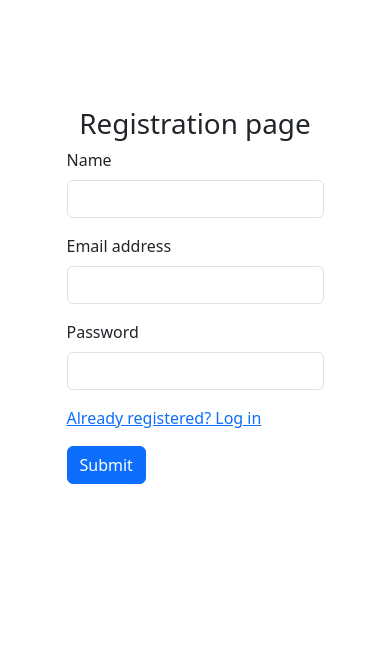
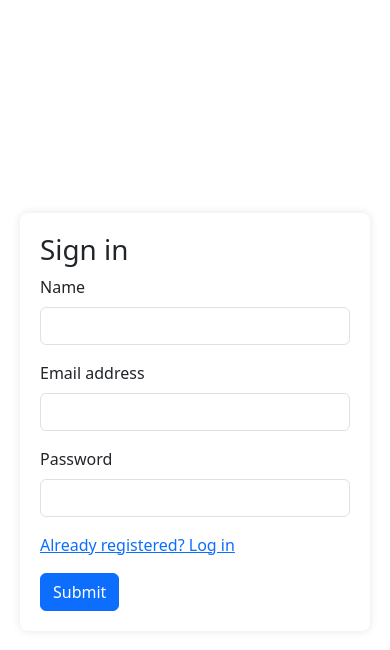
Before and after one commit to TsNikolay/Expense-Managment-App, a React (Create React App) app in the folder client/: page /registration in a window 390 px wide. Shown: the top 650 px of the page. Built offline with nearby package versions, Linux system fonts and the light colour scheme.

Commit message:
Log in and Sign up pages were styled

```diff
--- a/client/public/index.html
+++ b/client/public/index.html
@@ -6,12 +6,16 @@
     <meta name="theme-color" content="#000000" />
     <meta name="description" content="Web site created using create-react-app" />
 
-    <link href="https://cdn.jsdelivr.net/npm/bootstrap@5.3.2/dist/css/bootstrap.min.css" rel="stylesheet" integrity="sha384-T3c6CoIi6uLrA9TneNEoa7RxnatzjcDSCmG1MXxSR1GAsXEV/Dwwykc2MPK8M2HN" crossorigin="anonymous">
+    <link
+      href="https://cdn.jsdelivr.net/npm/bootstrap@5.3.2/dist/css/bootstrap.min.css"
+      rel="stylesheet"
+      integrity="sha384-T3c6CoIi6uLrA9TneNEoa7RxnatzjcDSCmG1MXxSR1GAsXEV/Dwwykc2MPK8M2HN"
+      crossorigin="anonymous"
+    />
     <title>Expense Management App</title>
   </head>
   <body>
     <noscript>You need to enable JavaScript to run this app.</noscript>
     <div id="root"></div>
-
   </body>
 </html>
--- a/client/src/components/UI/Loading.js
+++ b/client/src/components/UI/Loading.js
@@ -2,9 +2,10 @@ import React from "react";
 
 const Loading = () => {
   return (
-    <div className="spinner-grow" role="status">
-      <span className="visually-hidden">Loading...</span>
-    </div>
+    <button class="btn btn-primary" type="button" disabled>
+      <span class="spinner-grow spinner-grow-sm" aria-hidden="true"></span>
+      <span role="status">Loading...</span>
+    </button>
   );
 };
 
--- a/client/src/pages/Login.js
+++ b/client/src/pages/Login.js
@@ -6,7 +6,9 @@ import Loading from "../components/UI/Loading";
 
 const Login = () => {
   const [loading, setLoading] = useState(false);
+
   const navigate = useNavigate();
+
   const submitHandler = async (event) => {
     event.preventDefault();
 
@@ -14,6 +16,7 @@ const Login = () => {
       email: event.target.elements.email.value,
       password: event.target.elements.password.value,
     };
+
     try {
       setLoading(true);
       const { data } = await axios.post("/users/login", formData);
@@ -27,7 +30,6 @@ const Login = () => {
     }
   };
 
-  //Щоб залогінений користувач не міг знову логінитись
   useEffect(() => {
     if (localStorage.getItem("user")) {
       navigate("/");
@@ -36,8 +38,9 @@ const Login = () => {
 
   return (
     <div className={styles.container}>
-      <h1>Login page</h1>
-      {loading && <Loading />}
+      <div className={styles.form}>
+        <h1>Log in</h1>
+
         <form onSubmit={submitHandler}>
           <div className="mb-3">
             <label htmlFor="exampleInputEmail1" className="form-label">
@@ -65,10 +68,15 @@ const Login = () => {
           <Link to="/registration" className="d-block mb-2">
             <p>Don't have an account? Sign up</p>
           </Link>
+          {loading ? (
+            <Loading />
+          ) : (
             <button type="submit" className="btn btn-primary">
               Submit
             </button>
+          )}
         </form>
+      </div>
     </div>
   );
 };
--- a/client/src/pages/Registration.js
+++ b/client/src/pages/Registration.js
@@ -10,6 +10,7 @@ const Registration = () => {
 
   const submitHandler = async (event) => {
     event.preventDefault();
+
     const formData = {
       name: event.target.elements.name.value,
       email: event.target.elements.email.value,
@@ -29,7 +30,6 @@ const Registration = () => {
     }
   };
 
-  //Щоб залогінений користувач не міг знову логінитись
   useEffect(() => {
     if (localStorage.getItem("user")) {
       navigate("/");
@@ -38,8 +38,8 @@ const Registration = () => {
 
   return (
     <div className={styles.container}>
-      <h1>Registration page</h1>
-      {loading && <Loading />}
+      <div className={styles.form}>
+        <h1>Sign in</h1>
         <form onSubmit={submitHandler}>
           <div className="mb-3">
             <label htmlFor="exampleInputName1" className="form-label">
@@ -79,10 +79,15 @@ const Registration = () => {
           <Link to="/login" className="d-block mb-2">
             <p>Already registered? Log in</p>
           </Link>
+          {loading ? (
+            <Loading />
+          ) : (
             <button type="submit" className="btn btn-primary">
               Submit
             </button>
+          )}
         </form>
+      </div>
     </div>
   );
 };
--- a/client/src/pages/Registration.module.css
+++ b/client/src/pages/Registration.module.css
@@ -1,7 +1,27 @@
-.container{
-    display:flex;
-    flex-direction: column;
-    align-items: center;
-    justify-content: center;
-    height: 70vh;
+.container {
+  display: flex;
+  flex-direction: column;
+  align-items: center;
+  justify-content: center;
+  height: 100vh;
+  max-width: 400px;
+  margin: 0 auto;
 }
+
+.form {
+  width: 100%;
+  box-shadow: 0 0 10px rgba(0, 0, 0, 0.1);
+  background-color: #fff;
+  padding: 20px;
+  border-radius: 8px;
+}
+
+@media (max-width: 800px) {
+  .container {
+    padding: 20px;
+  }
+
+  .form {
+    padding: 20px;
+  }
+}
```
Lines whose indentation alone changed are shown as unchanged.
